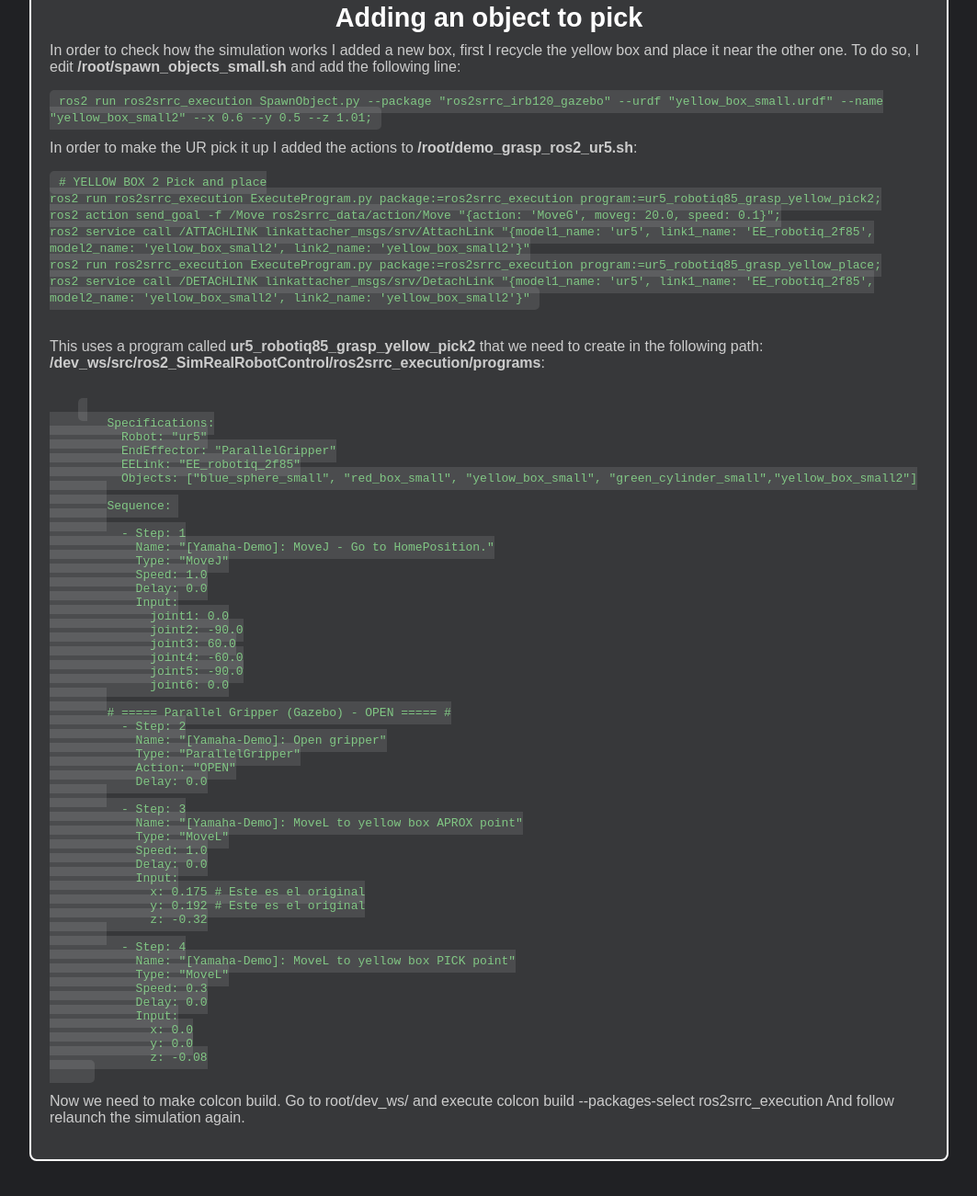
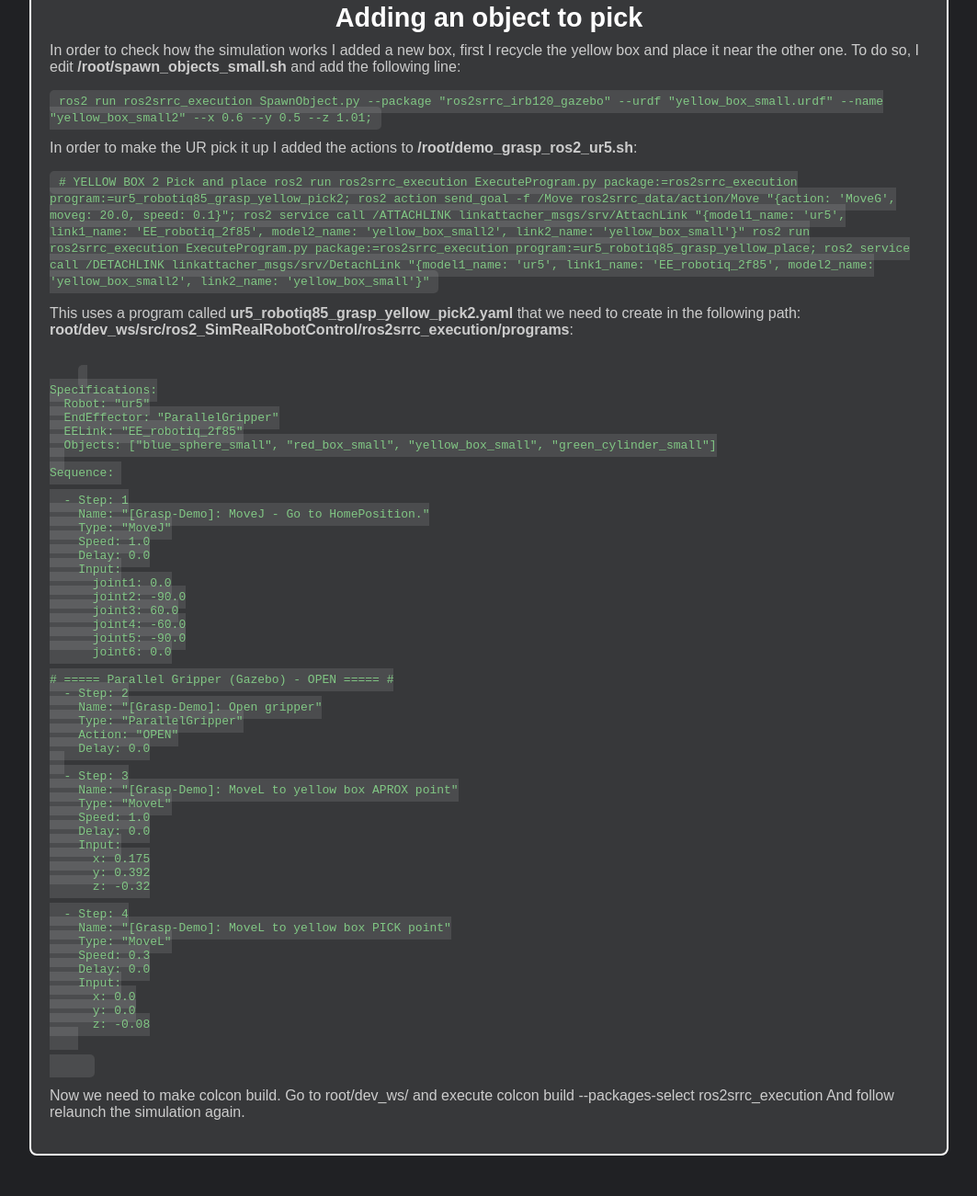
Before and after one commit to RoboticsLabURJC/2025-tfg-silvia-calvo, a plain HTML site: page docs/weekly_updates/week1.html in a window 1280 px wide. Shown: the part 1263-2564 px from the top of the page at 92% size, without its empty margins (208-1271 px from the left). Drawn offline with Linux system fonts and the light colour scheme.

Commit message:
Update week1.html

```diff
--- a/docs/weekly_updates/week1.html
+++ b/docs/weekly_updates/week1.html
@@ -175,16 +175,16 @@
               <br> <br>
 
              <code>
-                # YELLOW BOX 2 Pick and place <br>
-                ros2 run ros2srrc_execution ExecuteProgram.py package:=ros2srrc_execution program:=ur5_robotiq85_grasp_yellow_pick2;<br>
-                ros2 action send_goal -f /Move ros2srrc_data/action/Move "{action: 'MoveG', moveg: 20.0, speed: 0.1}";<br>
-                ros2 service call /ATTACHLINK linkattacher_msgs/srv/AttachLink "{model1_name: 'ur5', link1_name: 'EE_robotiq_2f85', model2_name: 'yellow_box_small2', link2_name: 'yellow_box_small2'}"<br>
-                ros2 run ros2srrc_execution ExecuteProgram.py package:=ros2srrc_execution program:=ur5_robotiq85_grasp_yellow_place;<br>
-                ros2 service call /DETACHLINK linkattacher_msgs/srv/DetachLink "{model1_name: 'ur5', link1_name: 'EE_robotiq_2f85', model2_name: 'yellow_box_small2', link2_name: 'yellow_box_small2'}"<br>
+                # YELLOW BOX 2 Pick and place
+                    ros2 run ros2srrc_execution ExecuteProgram.py package:=ros2srrc_execution program:=ur5_robotiq85_grasp_yellow_pick2;
+                    ros2 action send_goal -f /Move ros2srrc_data/action/Move "{action: 'MoveG', moveg: 20.0, speed: 0.1}";
+                    ros2 service call /ATTACHLINK linkattacher_msgs/srv/AttachLink "{model1_name: 'ur5', link1_name: 'EE_robotiq_2f85', model2_name: 'yellow_box_small2', link2_name: 'yellow_box_small'}"
+                    ros2 run ros2srrc_execution ExecuteProgram.py package:=ros2srrc_execution program:=ur5_robotiq85_grasp_yellow_place;
+                    ros2 service call /DETACHLINK linkattacher_msgs/srv/DetachLink "{model1_name: 'ur5', link1_name: 'EE_robotiq_2f85', model2_name: 'yellow_box_small2', link2_name: 'yellow_box_small'}"
             </code>
             <br> <br>
 
-              This uses a program called  <strong>ur5_robotiq85_grasp_yellow_pick2</strong> that we need to create in the following path:  <strong>/dev_ws/src/ros2_SimRealRobotControl/ros2srrc_execution/programs</strong>:
+              This uses a program called  <strong>ur5_robotiq85_grasp_yellow_pick2.yaml</strong> that we need to create in the following path:  <strong>root/dev_ws/src/ros2_SimRealRobotControl/ros2srrc_execution/programs</strong>:
             <br> <br>
 <pre>
     <code>
@@ -192,12 +192,12 @@
   Robot: "ur5"
   EndEffector: "ParallelGripper"
   EELink: "EE_robotiq_2f85"
-          Objects: ["blue_sphere_small", "red_box_small", "yellow_box_small", "green_cylinder_small","yellow_box_small2"]
+  Objects: ["blue_sphere_small", "red_box_small", "yellow_box_small", "green_cylinder_small"]
 
 Sequence:
 
   - Step: 1
-            Name: "[Yamaha-Demo]: MoveJ - Go to HomePosition."
+    Name: "[Grasp-Demo]: MoveJ - Go to HomePosition."
     Type: "MoveJ"
     Speed: 1.0
     Delay: 0.0
@@ -211,23 +211,23 @@
 
 # ===== Parallel Gripper (Gazebo) - OPEN ===== #
   - Step: 2
-            Name: "[Yamaha-Demo]: Open gripper"
+    Name: "[Grasp-Demo]: Open gripper"
     Type: "ParallelGripper"
     Action: "OPEN"
     Delay: 0.0
 
   - Step: 3
-            Name: "[Yamaha-Demo]: MoveL to yellow box APROX point"
+    Name: "[Grasp-Demo]: MoveL to yellow box APROX point"
     Type: "MoveL"
     Speed: 1.0
     Delay: 0.0
     Input:
-              x: 0.175 # Este es el original
-              y: 0.192 # Este es el original
+      x: 0.175
+      y: 0.392
       z: -0.32
 
   - Step: 4
-            Name: "[Yamaha-Demo]: MoveL to yellow box PICK point"
+    Name: "[Grasp-Demo]: MoveL to yellow box PICK point"
     Type: "MoveL"
     Speed: 0.3
     Delay: 0.0
@@ -235,6 +235,8 @@
       x: 0.0
       y: 0.0
       z: -0.08
+
+
      </code>
 </pre>
 
```
Lines whose indentation alone changed are shown as unchanged.
